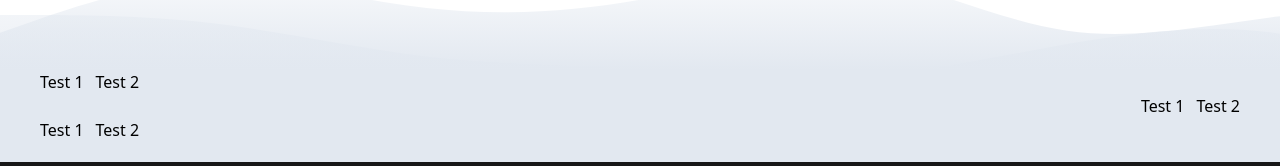
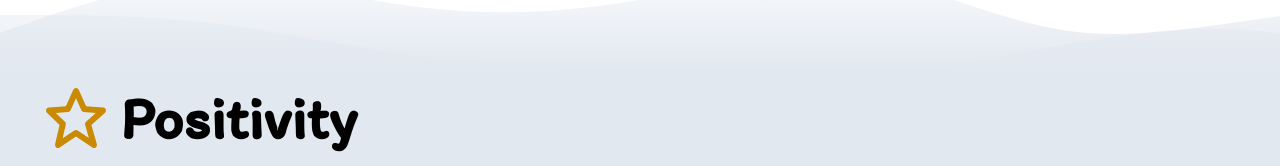
Before and after one commit to LucDeCaf/marvelplanet, a Next.js app: page /about/values in a window 1280 px wide. Shown: the part 782-948 px from the top of the page. Built offline with nearby package versions, Linux system fonts and the light colour scheme.

Commit message:
Added values + changed about page colours

```diff
--- a/pages/about/index.tsx
+++ b/pages/about/index.tsx
@@ -24,7 +24,7 @@ const Page: NextPage = () => {
           <Card
             title="History"
             symbol={<FiBook />}
-            color="blue"
+            color="purple"
             url="/about/history"
           />
           <Card
@@ -36,7 +36,7 @@ const Page: NextPage = () => {
           <Card
             title="Values"
             symbol={<BsFillStarFill />}
-            color="blue"
+            color="yellow"
             url="/about/values"
           />
         </div>
--- a/pages/about/values.tsx
+++ b/pages/about/values.tsx
@@ -2,6 +2,8 @@ import { NextPage } from "next";
 import FinalCarousel from "../../components/FinalCarousel";
 import BackButton from "../../components/BackButton";
 import Title from "../../components/Title";
+import { nanoid } from "nanoid";
+import { BiStar } from "react-icons/bi";
 
 const Page: NextPage = () => {
   return (
@@ -12,19 +14,20 @@ const Page: NextPage = () => {
       <picture>
         <img src="/waves/slate-200.svg" alt="" />
       </picture>
-      <div className="bg-slate-200 m-0 pb-5 px-10">
-        <div className="flex space-x-3 justify-start">
-          <div>Test 1</div>
-          <div>Test 2</div>
-        </div>
-        <div className="flex space-x-3 justify-end">
-          <div>Test 1</div>
-          <div>Test 2</div>
-        </div>
-        <div className="flex space-x-3 justify-start">
-          <div>Test 1</div>
-          <div>Test 2</div>
-        </div>
+      <div className="bg-slate-200 m-0 pb-5 pt-1 px-10">
+        {[
+          { label: "Positivity", icon: <BiStar /> },
+          { label: "Resilience", icon: <BiStar /> },
+          { label: "Support", icon: <BiStar /> },
+        ].map(({ label, icon }: { label: string; icon: JSX.Element }) => (
+          <div
+            key={nanoid()}
+            className="flex items-center space-x-2  my-2"
+          >
+            <span className="sm:text-7xl text-6xl text-yellow-600">{icon}</span>
+            <span className="sm:text-6xl text-5xl font-itim font-semibold">{label}</span>
+          </div>
+        ))}
       </div>
     </main>
   );
```
